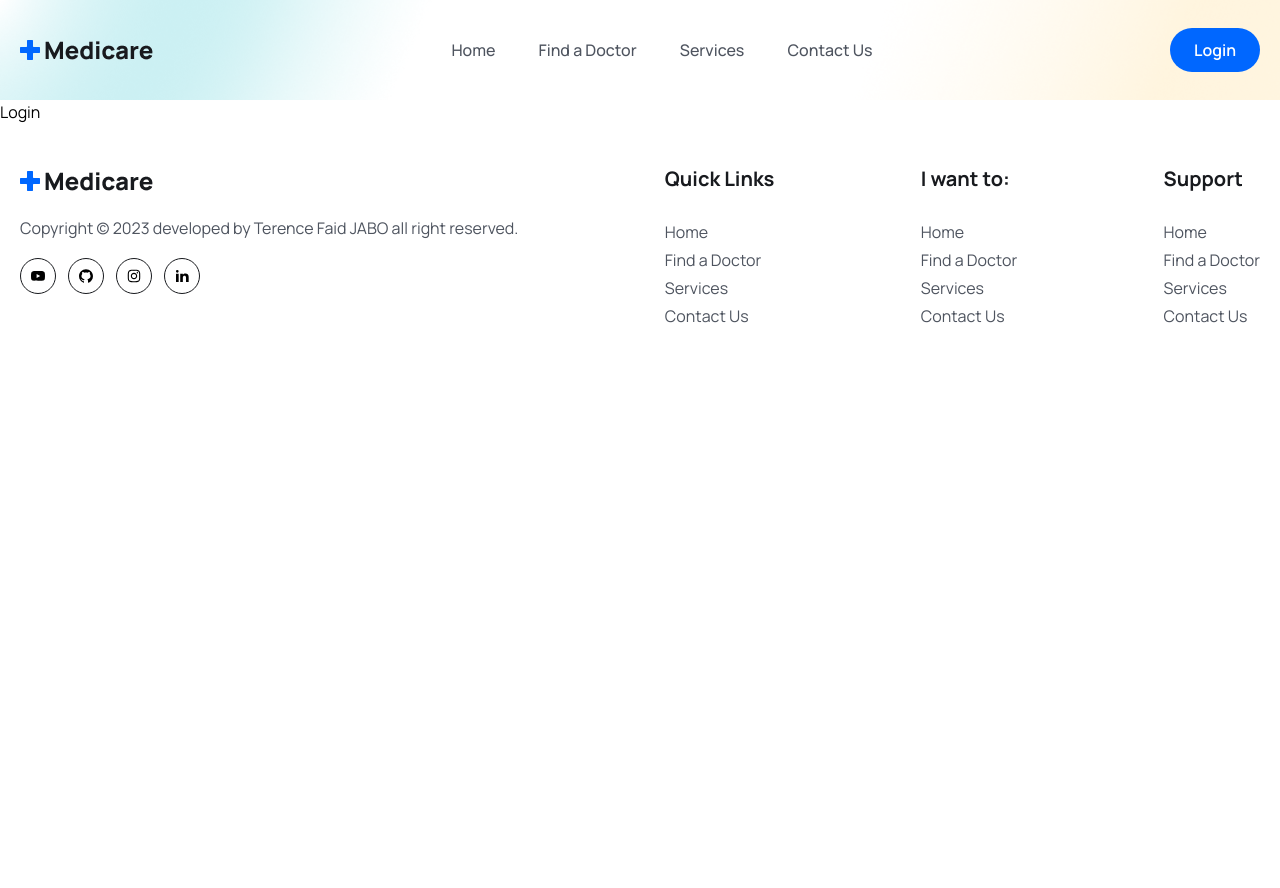
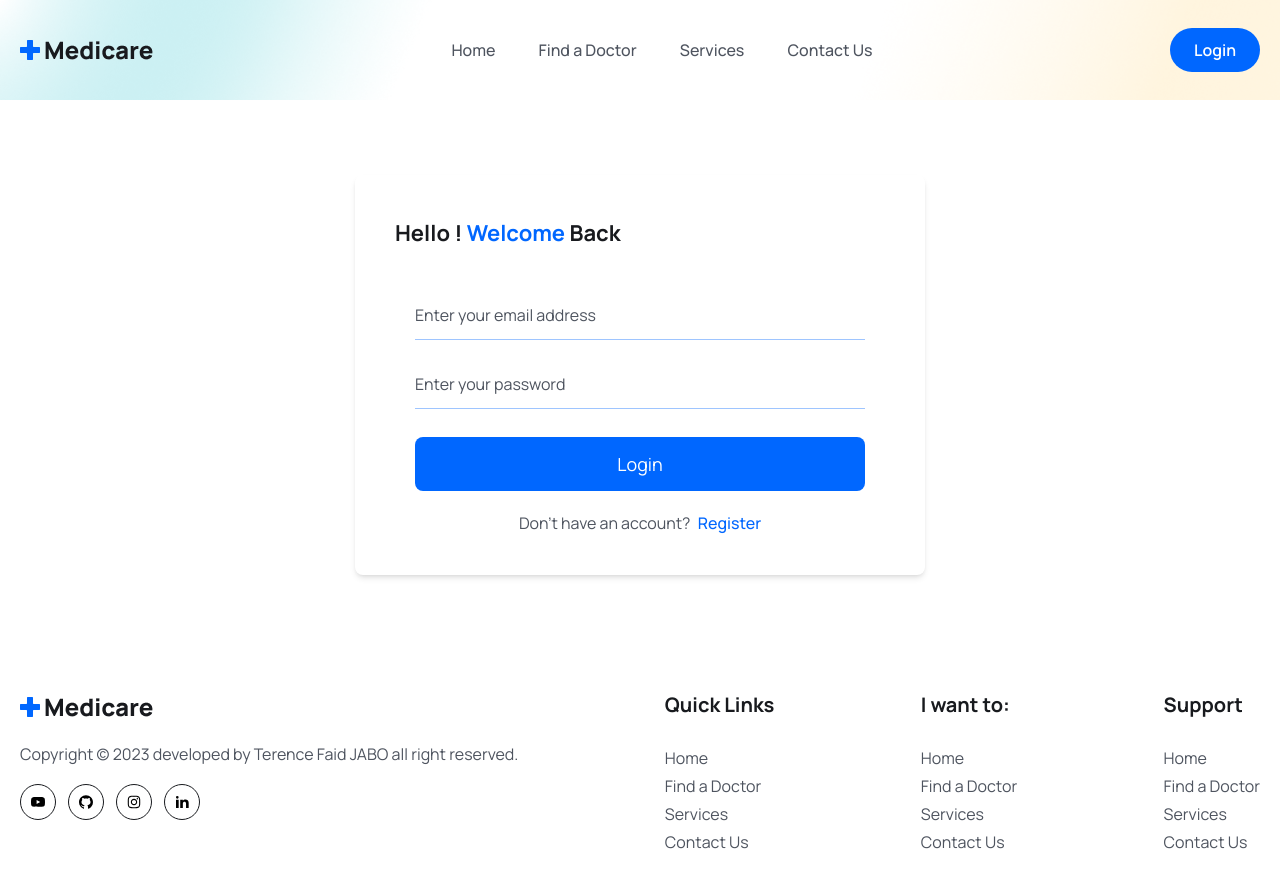
Before and after one commit to faid-terence/Medicare-FN, a React (Vite) app: page /auth/signin in a window 1280 px wide. Shown: the top 888 px of the page. Before the commit the page ends 800 px from the top, so only its background shows below. Built offline with nearby package versions, Linux system fonts and the light colour scheme.

Commit message:
feat: implement login page

```diff
--- a/src/pages/Login.jsx
+++ b/src/pages/Login.jsx
@@ -1,5 +1,62 @@
+import { useState } from "react";
+import { Link } from "react-router-dom";
+
 export const Login = () => {
+  const [formData, setFormData] = useState({
+    email: "",
+    password: "",
+  });
+  const handleInputChange = (e) => {
+    setFormData({ ...formData, [e.target.name]: e.target.value });
+  };
   return (
-    <div>Login</div>
-  )
-}
+    <section className="px-5 lg:px-0">
+      <div className="w-full max-w-[570px] mx-auto rounded-lg shadow-md md:p-10">
+        <h3 className="text-headingColor text-[22px] leading-9 font-bold mb-10">
+          Hello ! <span className="text-primaryColor">Welcome</span> Back
+        </h3>
+
+        <form action="" className="px-5 md:py-0">
+          <div className="mb-5">
+            <input
+              type="email"
+              placeholder="Enter your email address"
+              name="email"
+              value={formData.email}
+              onChange={handleInputChange}
+              className="w-full  py-3 border-b border-solid border-[#0066ff61] focus:outline-none placeholder:text-textColor cursor-pointer"
+              required
+            />
+          </div>
+          <div className="mb-5">
+            <input
+              type="password"
+              placeholder="Enter your password"
+              name="password"
+              value={formData.password}
+              onChange={handleInputChange}
+              className="w-full  py-3 border-b border-solid border-[#0066ff61] focus:outline-none placeholder:text-textColor cursor-pointer"
+              required
+            />
+          </div>
+
+          <div className="mt-7">
+            <button
+              type="submit"
+              className="w-full bg-primaryColor text-white text-[18px] leading-[30px] rounded-lg px-4 py-3"
+            >
+              Login
+            </button>
+          </div>
+
+          <p className="mt-5 text-textColor text-center">
+            Don't have an account?{" "}
+            <Link to="/register" className="text-primaryColor font-medium ml-1">
+              Register
+            </Link>
+          </p>
+        </form>
+      </div>
+    </section>
+  );
+};
```
